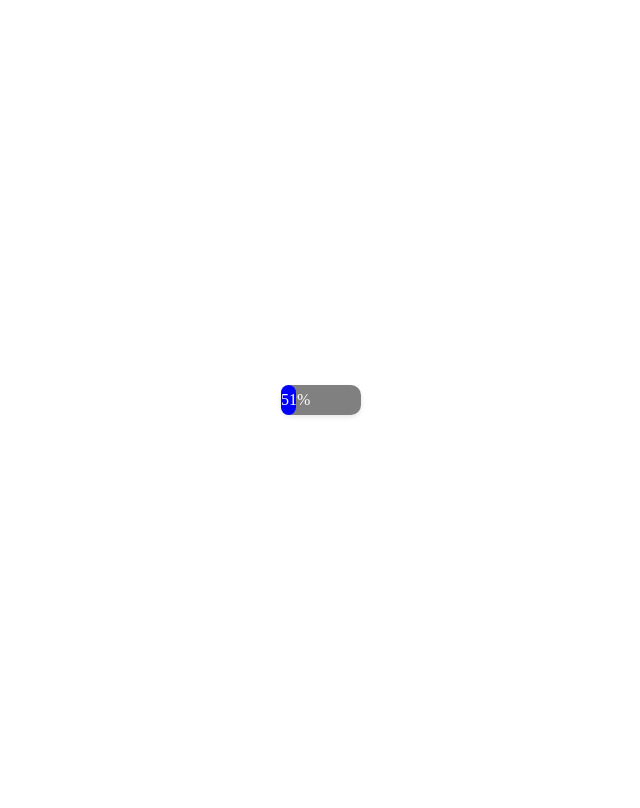
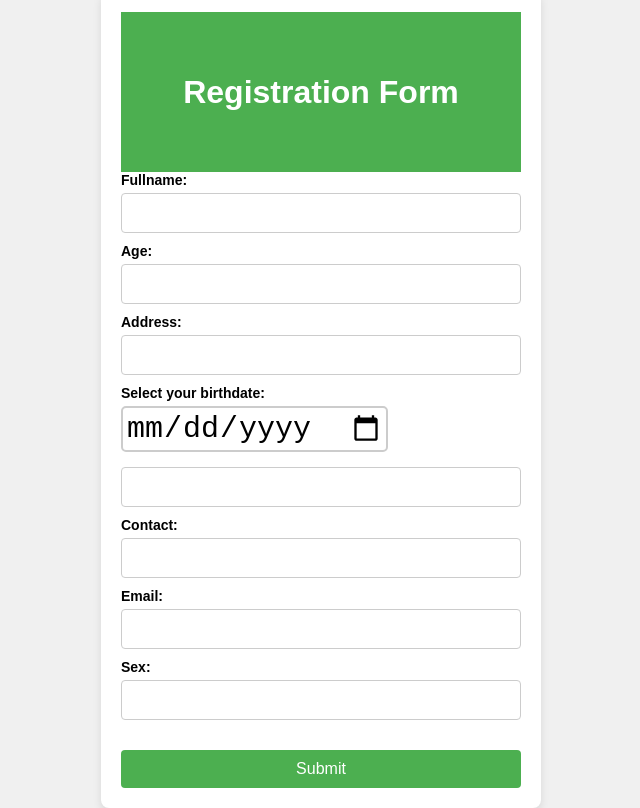
Before and after one commit to ruelnovela70/Gallery.html, a plain HTML site: page index.html in a window 1280 px wide. Shown: the whole page, without its empty margins (319-959 px from the left). Drawn offline with Linux system fonts and the light colour scheme.

Commit message:
Update index.html

```diff
--- a/index.html
+++ b/index.html
@@ -3,105 +3,113 @@
 <head>
     <meta charset="UTF-8">
     <meta name="viewport" content="width=device-width, initial-scale=1.0">
-    <title>Gallery Security</title>
-    <style>
-        body {
+    <title>Registration Form</title>
+<style>
+    body {
+            font-family: Arial, sans-serif;
+            margin: 0;
+            padding: 0;
             display: flex;
             justify-content: center;
             align-items: center;
-            min-height: 100vh;
-            margin: 0;
+            height: 100vh;
+            background-color: #f0f0f0;
         }
 
-        .progress-container {
-            width: 80px;
-            height: 30px;
-            background-color: gray;
-            border-radius: 10px;
-            box-shadow: 0 2px 5px rgba(0, 0, 0, 0.1);
+        .container {
+            background-color: #fff;
+            padding: 20px;
+            border-radius: 8px;
+            box-shadow: 0 4px 8px rgba(0, 0, 0, 0.1);
+            width: 100%; /* Ensure it takes up full width of screen */
+            max-width: 400px; /* Set a max-width to avoid excessive stretching */
         }
 
-        .progress-bar {
-            width: 0%;
-            height: 100%;
-            background-color: #0000FF;
-            text-align: center;
-            line-height: 30px;
-            color: white;
-            border-radius: 10px;
-            transition: width 1s ease-in-out;
+        label {
+            display: block;
+            margin-bottom: 8px;
+            font-size: 16px;
+            font-weight: bold;
+        }
+        input[type="text"] {
+            width: 100%; /* Set first input to full width */
+            padding: 10px;
+            font-size: 16px;
+            border: 1px solid #ccc;
+            border-radius: 4px;
+            box-sizing: border-box;
+            margin-bottom: 10px;
+        }
+
+        input[type="text"]:focus {
+            border-color: #5b9bd5;
+            outline: none;
         }
 
 
-        .popup {
-            display: none;
-            position: fixed;
-            top: 50%;
-            left: 50%;
-            transform: translate(-50%, -50%);
-            background-color: rgba(0, 0, 0, 0.7);
+        button {
+            padding: 10px 20px;
+            font-size: 16px;
             color: white;
-            padding: 20px;
-            border-radius: 10px;
-            font-size: 1.2em;
-            text-align: center;
-            z-index: 1000;
+            background-color: #4CAF50;
+            border: none;
+            border-radius: 4px;
+            cursor: pointer;
+            margin-top: 20px; /* Add margin to space out the button */
+            display: block; /* Ensures button stays on its own line */
+            width: 100%; /* Make the button full width */
         }
 
-        .close-btn {
-            margin-top: 20px;
-            padding: 10px 20px;
-            background-color: #00FFFF;
+        /* Header styles */
+        header {
+            background-color: #4CAF50;
             color: white;
-            border: none;
-            border-radius: 5px;
-            cursor: pointer;
+            padding: 40px;
+            text-align: center;
         }
+        form {
+    display: flex;
+    flex-direction: column;
+}
 
-        .close-btn:hover {
-            background-color: #e64a19;
-        }
-    </style>
+label {
+    font-size: 14px;
+    margin-bottom: 5px;
+}
+
+input[type="date"] {
+    padding: 3px;
+    margin-bottom: 15px;
+    border: 2px solid #ccc;
+    border-radius: 5px;
+    font-size: 30px;
+}
+</style>
 </head>
 <body>
 
-<div class="progress-container">
-    <div class="progress-bar" id="progressBar">1%</div>
-</div>
+    <div class="container">
+        <header>
+        <h1>Registration Form</h1>
 
-<div class="popup" id="welcomePopup">
-    <p>Welcome to our website!</p>
-    <button class="close-btn" onclick="closePopup()">Proceed</button>
-</div>
+    </header>
+        <label for="textbox">Fullname:</label>
+        <input type="text" id="textbox" name="textbox">
+        <label for="textbox">Age:</label>
+        <input type="text" id="textbox" name="textbox">
+        <label for="textbox">Address:</label>
+        <input type="text" id="textbox" name="textbox">
+        <label for="birthdate">Select your birthdate:</label>
+            <input type="date" id="birthdate" name="birthdate">
+        <input type="text" id="textbox" name="textbox">
+        <label for="textbox">Contact:</label>
+        <input type="text" id="textbox" name="textbox">
+        <label for="textbox">Email:</label>
+        <input type="text" id="textbox" name="textbox">
+        <label for="textbox">Sex:</label>
+        <input type="text" id="textbox" name="textbox">
 
-<script>
-    let progress = 0;
-    let progressBar = document.getElementById('progressBar');
-    let welcomePopup = document.getElementById('welcomePopup');
-
-    function updateProgress() {
-        if (progress < 100) {
-            progress += 1;
-            progressBar.style.width = progress + '%';
-            progressBar.innerHTML = progress + '%';
-            setTimeout(updateProgress, 100);
-        } else {
-            showPopup();
-        }
-    }
-
-    function showPopup() {
-        welcomePopup.style.display = 'block';
-    }
-
-    function closePopup() {
-        welcomePopup.style.display = 'none';
-    window.location.href = "https://ruelnovela70.github.io/Login/";
-        window.location.href = "Login.html";
-    }
-
-    window.onload = updateProgress;
-</script>
-
+        <button>Submit</button>
+    </div>
 </body>
 </html>
```
